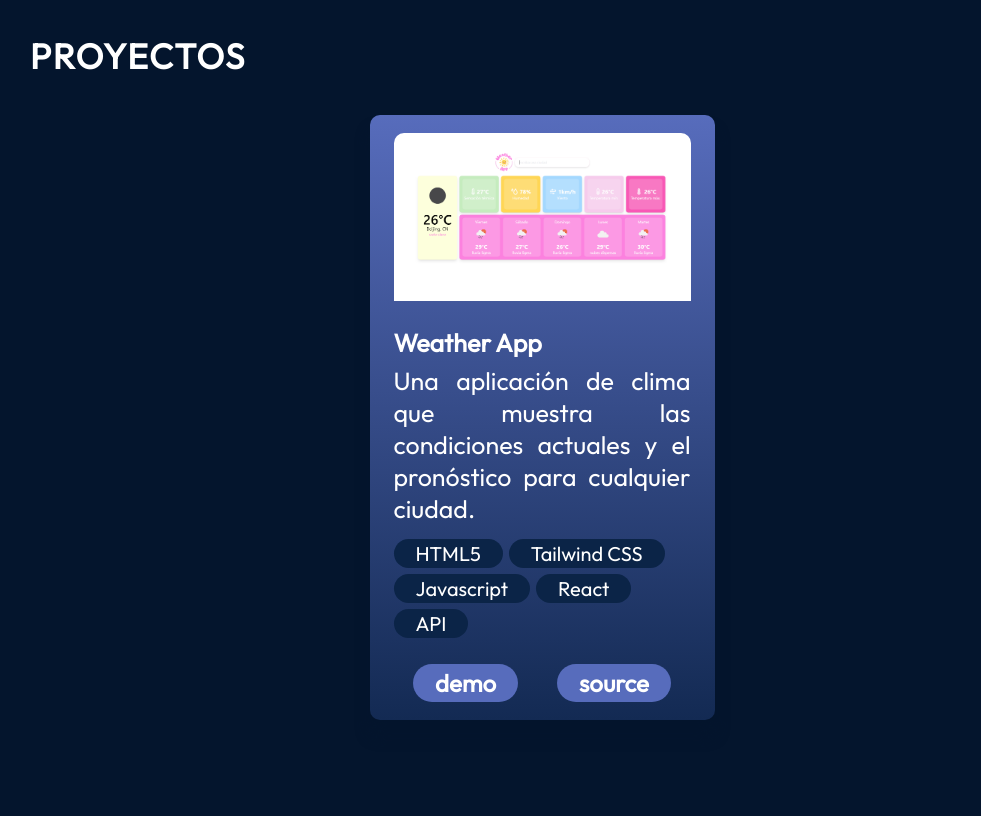
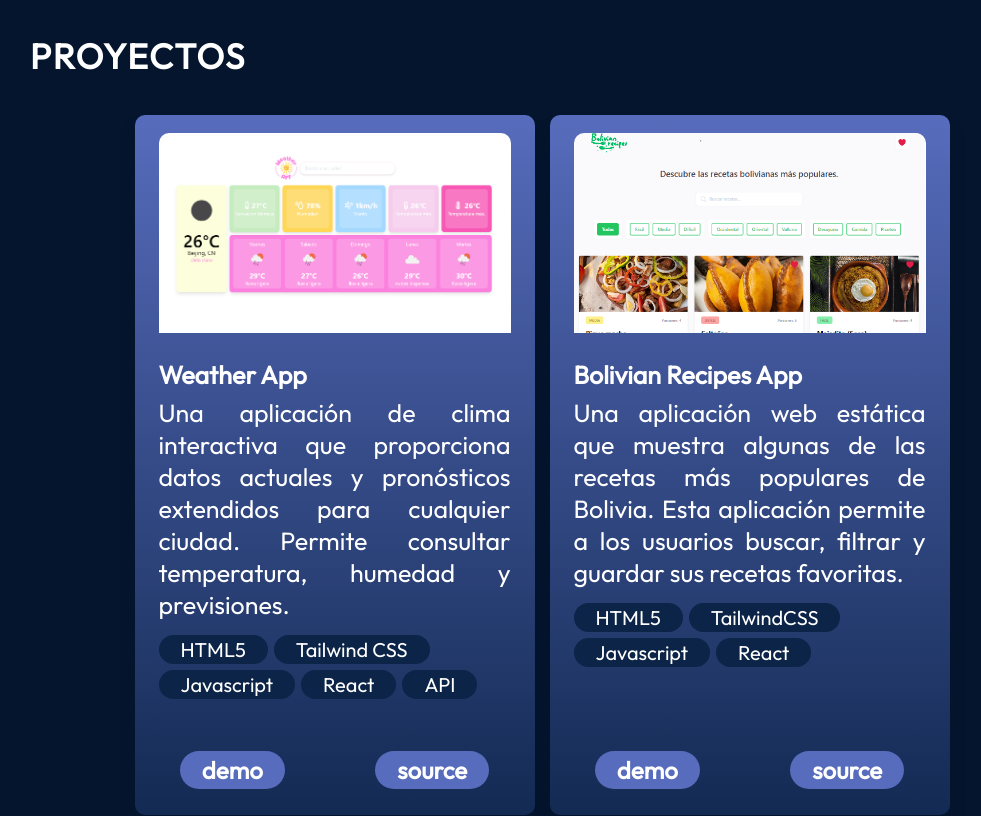
Before and after one commit to marilynsaravia/Portfolio, a React (Vite) app: page / in a window 1280 px wide. Shown: the part 2500-3316 px from the top of the page, without its empty margins (98-1079 px from the left). Built offline with nearby package versions, Linux system fonts and the light colour scheme.

Commit message:
Add new project to projects.json, include project image, and adjust card styles

```diff
--- a/src/components/Projects/ProjectCard.jsx
+++ b/src/components/Projects/ProjectCard.jsx
@@ -8,11 +8,13 @@ export const ProjectCard = ({
 }) => {
   return (
     <div className={styles.container}>
-      <img
-        src={getImageUrl(imageSrc)}
-        alt={`Image of ${title}`}
-        className={styles.image}
-      />
+      <div className={styles.image}>
+        <img
+          src={getImageUrl(imageSrc)}
+          alt={`Image of ${title}`}
+
+        />
+      </div>
       <h3 className={styles.title}>{title}</h3>
       <p className={styles.description}>{description}</p>
       <ul className={styles.skills}>
--- a/src/components/Projects/ProjectCard.module.css
+++ b/src/components/Projects/ProjectCard.module.css
@@ -1,17 +1,33 @@
 @import "../../vars.css";
 
 .container {
+  position: relative;
   display: flex;
   flex-direction: column;
   border-radius: 10px;
   background: linear-gradient(180deg, #576cbc 0%, #132a53 100%);
   box-shadow: 0 16px 14px 0 #04152d;
   padding: 18px 24px;
-  max-width: 345px;
+  min-width: 345px;
+  width: 400px;
+  height: 700px;
 }
 
 .image {
+  width: 100%;
+  height: 200px;
   margin-bottom: 26px;
+  border-top-left-radius: 10px;
+  border-top-right-radius: 10px;
+  display: flex;
+  justify-content: center;
+  align-items: center;
+}
+
+.image img {
+  width: 100%;
+  height: 100%;
+  object-fit: cover;
   border-top-left-radius: 10px;
   border-top-right-radius: 10px;
 }
@@ -48,7 +64,11 @@
 
 .links {
   width: 100%;
+  position: absolute;
+  bottom: 0;
+  left: 0;
   margin-top: 26px;
+  margin-bottom: 26px;
   display: flex;
   justify-content: space-around;
 }
--- a/src/data/projects.json
+++ b/src/data/projects.json
@@ -2,9 +2,17 @@
   {
     "title": "Weather App",
     "imageSrc": "projects/project1.png",
-    "description": "Una aplicación de clima que muestra las condiciones actuales y el pronóstico para cualquier ciudad.",
+    "description": "Una aplicación de clima interactiva que proporciona datos actuales y pronósticos extendidos para cualquier ciudad. Permite consultar temperatura, humedad y previsiones.",
     "skills": ["HTML5","Tailwind CSS","Javascript", "React", "API"],
     "demo": "https://weather-app-dvem.onrender.com/",
     "source": "https://github.com/marilynsaravia/Weather-App"
+  },
+  {
+    "title" : "Bolivian Recipes App",
+    "imageSrc": "projects/project2.png",
+    "description": "Una aplicación web estática que muestra algunas de las recetas más populares de Bolivia. Esta aplicación permite a los usuarios buscar, filtrar y guardar sus recetas favoritas.",
+    "skills" : ["HTML5","TailwindCSS","Javascript","React"],
+    "demo": "https://marilynsaravia.github.io/Bolivian-Recipes-App/",
+    "source": "https://github.com/marilynsaravia/Bolivian-Recipes-App"
   }
 ]
```
Also changed, not shown: assets/projects/project1.png, assets/projects/project2.png (added).
